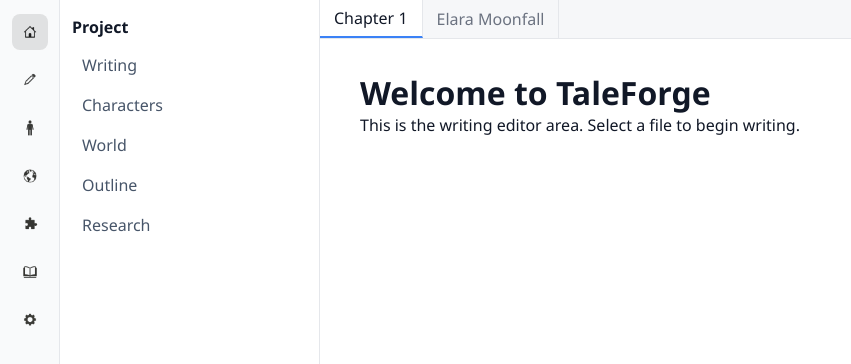
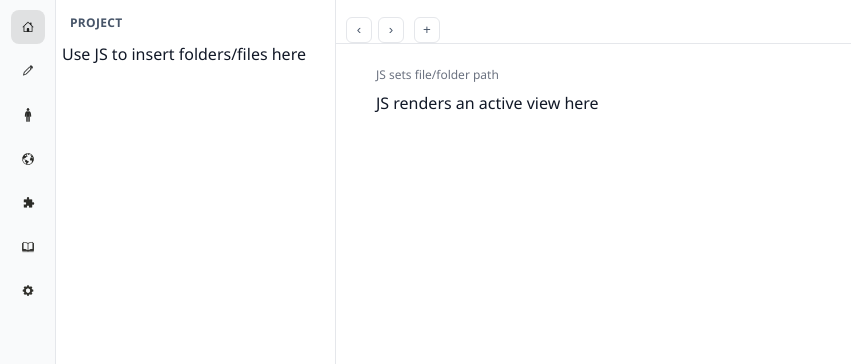
Before and after one commit to JessicaSun1022/TaleForge, a plain HTML site: page index.html in a window 1280 px wide. Shown: the top 364 px of the page, without its empty margins (0-851 px from the left). Drawn offline with Linux system fonts and the light colour scheme.

Commit message:
Polish general format. Changed index.html, base.css, and layout.css. Still working on to polish (I don't like how it looks currently)

```diff
--- a/index.html
+++ b/index.html
@@ -22,33 +22,38 @@
 
             <!--Middle panel (files)-->
             <nav class = "file-explorer">
-                <h2>Project</h2>
-                <ul>
-                    <li>Writing</li>
-                    <li>Characters</li>
-                    <li>World</li>
-                    <li>Outline</li>
-                    <li>Research</li>
-                </ul>
+                <div class = "tree-header">
+                    Project
+                </div>
+                <div class = "tree-scroll">
+                    <ul id = "tree-root" class = "tree-list">
+                        Use JS to insert folders/files here
+                    </ul>
+                </div>
             </nav>
 
-            <!--Main panel (tabs)-->
+            <!--Main workspace-->
             <main class = "tabbed-editor">
-                <div class = "tab-bar">
-                    <div class = "tab active">
-                        Chapter 1
+
+                <!--Tab row-->
+                <header class = "workspace-header">
+                    <div class = "nav-arrows">
+                        <button class = "icon-btn" aria-label="Back">‹</button>
+                        <button class="icon-btn" aria-label="Forward">›</button>
                     </div>
-                    <div class = "tab">
-                        Elara Moonfall
+
+                    <div id = "tab-strip" class = "tab-strip">
+                        <button class = "tab-new" aria-label = "New tab">+</button>
                     </div>
-                </div>
-                <div class = "tab-content">
-                    <h1>Welcome to TaleForge</h1>
-                    <p>
-                        This is the writing editor area. Select a file to begin
-                        writing.
-                    </p>
-                </div>
+
+                    <div class = "header-actions"></div>
+                </header>
+
+                <!--Content area-->
+                <section class = "tab-content">
+                    <div id = "path-bar">JS sets file/folder path</div>
+                    <div id = "content" class = "content-surface">JS renders an active view here</div>
+                </section>
             </main>
         </div>
     </body>
--- a/styles/base.css
+++ b/styles/base.css
@@ -20,7 +20,13 @@ ul{
     padding-left: 0;
 }
 
-h2{
-    font-size: 16px;
-    margin-bottom: 8px;
+:root{
+    --border: rgb(229,231,235);
+    --muted: rgb(107,114,128);
+    --muted-2: rgb(71,85,105);
+    --bg: white;
+    --bg-soft: rgb(246,247,249);
+    --hover: rgba(0,0,0,0.04);
+    --active: rgba(59,130,246,0,1);
+    --blue: rgb(59,130,246);
 }
--- a/styles/layout.css
+++ b/styles/layout.css
@@ -6,25 +6,25 @@
 
 /* Sidebar (Left) */
 .sidebar {
-  width: 60px;
+  width: 56px;
   background-color: rgb(249, 250, 251);
-  border-right: 1px solid rgb(229, 231, 235);
+  border-right: 1px solid var(--border);
   display: flex;
   flex-direction: column;
   align-items: center;
-  padding-top: 14px;
-  gap: 12px;
+  padding-top: 10px;
+  gap: 10px;
 }
 
 .sidebar-icon {
-  width: 36px;
-  height: 36px;
+  width: 34px;
+  height: 34px;
   display: grid;
   place-items: center;
   cursor: pointer;
   border-radius: 8px;
-  transition: background-color 0.15s ease, opacity 0.15s ease, transform 0.12s ease;
-  opacity: 0.9;
+  transition: background-color 0.15s ease, opacity 0.15s ease;
+  opacity: 0.95;
 }
 
 .sidebar-icon:hover {
@@ -38,95 +38,222 @@
 }
 
 .sidebar-icon img {
-  width: 20px;
-  height: 20px;
+  width: 18px;
+  height: 18px;
   display: block;
 }
 
 .sidebar .settings {
   margin-top: auto;
-  margin-bottom: 14px;
+  margin-bottom: 10px;
 }
 
 /* File Explorer (Middle) */
 .file-explorer {
-  width: 260px;
-  background-color: rgb(255, 255, 255);
-  border-right: 1px solid rgb(229, 231, 235);
-  padding: 16px 12px;
+  width: 280px;
+  background-color: var(--bg);
+  border-right: 1px solid var(--border);
+  display: flex;
+  flex-direction: column;
 }
 
-.file-explorer ul { margin-top: 6px; }
-
-.file-explorer li {
-  padding: 8px 10px;
-  margin: 2px 0;
-  cursor: pointer;
-  color: rgb(71, 85, 105);
-  border-radius: 8px;
-  transition: background-color 0.15s ease, color 0.15s ease, padding-left 0.15s ease;
+.tree-header{
+    padding: 14px 14px 8px 14px;
+    font-size: 12px;
+    font-weight: 600;
+    letter-spacing: 0.3px;
+    color: var(--muted-2);
+    text-transform: uppercase;
 }
 
-.file-explorer li:hover {
-  background-color: rgba(0, 0, 0, 0.04);
-  color: rgb(31, 41, 55);
-  padding-left: 14px;
+.tree-scroll{
+    overflow-y: auto;
+    padding: 4px 6px 12px 6px;
 }
 
-.file-explorer li.active {
-  background-color: rgba(59, 130, 246, 0.10);
+.tree-list li{
+    height: 28px;
+    display: flex;
+    align-items: center;
+    padding: 0 8px 0 26px;
+    margin: 2px 0;
+    color: var(--muted-2);
+    border-radius: 6px;
+    cursor: pointer;
+    transition: background-color 0.15s ease, color 0.15s ease, padding-left 0.15s ease;
+    position: relative;
+}
+
+.tree-list li::before{
+    content: "";
+    position: absolute;
+    left: 12px;
+    top: 12px;
+    width: 6px;
+    height: 6px;
+    border-radius: 50%;
+    background: rgb(203,213,225);
+}
+
+.tree-list li:hover{
+    background-color: var(--hover);
+    color: rgb(31,41,55);
+    padding-left: 30px;
+}
+
+.tree-list li.active{
+    background-color: var(--active);
     color: rgb(17, 24, 39);
 }
 
-/* Tabbed Editor (Right) */
-.tabbed-editor {
+.tree-list li.folder::before{
+    width: 0;
+    height: 0;
+    border-radius: 0;
+    top: 11px;
+    border-top: 4px solid transparent;
+    border-bottom: 4px solid transparent;
+    border-left: 6px solid rgb(148,163,184);
+}
+
+.tree-list li.folder.open::before{
+    transform: rotate(90deg);
+}
+
+.tree-list ul{
+    margin: 2px 0 6px 0;
+    padding-left: 12px;
+}
+
+/* Right Workspace */
+.tabbed-editor{
     flex: 1;
     display: flex;
     flex-direction: column;
-  background-color: rgb(255, 255, 255);
+    background: var(--bg);
 }
 
-.tab-bar {
-  display: flex;
-  align-items: center;
-  gap: 0;
-  background-color: rgb(246, 247, 249);
-  border-bottom: 1px solid rgb(229, 231, 235);
+.workspace-header{
+    display: grid;
+    grid-template-columns: auto 1fr auto;
+    align-items: end;
+    gap: 10px;
+    height: 44px;
+    padding: 0 10px;
+    border-bottom: 1px solid var(--border);
+    background: var(--bg);
 }
 
-.tab {
-  height: 38px;
+.nav-arrows{
+    display: inline-flex;
+    gap: 6px;
+}
+
+.icon-btn{
+    width: 26px;
+    height: 26px;
+    display: grid;
+    place-items: center;
+    border: 1px solid var(--border);
+    background: var(--bg);
+    border-radius: 6px;
+    color: var(--muted-2);
+    cursor: pointer;
+    line-height: 1;
+    transition: background-color 0.15s ease, color 0.15s ease;
+}
+
+.icon-btn:hover{
+    background: var(--hover);
+    color: rgb(31,41,55);
+}
+
+/* Tabs */
+.tab-strip{
+    display: flex;
+    align-items: flex-end;
+    gap: 6px;
+    height: 100%;
+}
+
+.tab{
+    height: 28px;
     display: inline-flex;
     align-items: center;
-  padding: 0 14px;
-  cursor: pointer;
-  background-color: rgb(246, 247, 249);
-  color: rgb(107, 114, 128);
-  border-right: 1px solid rgb(229, 231, 235);
-  user-select: none;
-  transition: background-color 0.15s ease, color 0.15s ease, border-bottom-color 0.15s ease;
+    gap: 8px;
+    padding: 0 12px;
+    border: 1px solid var(--border);
+    border-bottom-color: var(--bg);
+    background: var(--bg);
+    color: rgb(31,41,55);
+    border-top-left-radius: 8px;
+    border-top-right-radius: 8px;
+    cursor: default;
 }
 
-.tab:hover {
-  background-color: rgba(0, 0, 0, 0.04);
-  color: rgb(31, 41, 55);
+.tab .tab-title{
+    font-size: 14px;
 }
 
-.tab.active {
-  background-color: rgb(255, 255, 255);
-  color: rgb(17, 24, 39);
-  border-bottom: 2px solid rgb(59, 130, 246);
+.tab .tab-close{
+    font-size: 14px;
+    opacity: 0.6;
 }
 
-.tab-content {
-  padding: 32px 40px;
+.tab .tab-close:hover{
+    opacity: 1;
+    cursor: pointer;
+}
+
+.tab-new{
+    width: 26px;
+    height: 26px;
+    border: 1px solid var(--border);
+    background: var(--bg);
+    border-radius: 6px;
+    color: var(--muted-2);
+    cursor: pointer;
+    line-height: 1;
+    transition: background-color 0.15s ease, color 0.15s ease;
+}
+
+.tab-new:hover{
+    background: var(--hover);
+    color: rgb(31,41,55);
+}
+
+/* Content Area */
+.tab-content{
+    padding: 22px 40px 40px 40px;
     flex: 1;
     overflow-y: auto;
-  background: rgb(255, 255, 255);
+    background: var(--bg);
     color: rgb(17, 24, 39);
 }
 
-.tab-content::-webkit-scrollbar { width: 10px; }
-.tab-content::-webkit-scrollbar-track { background: rgb(243, 244, 246); }
-.tab-content::-webkit-scrollbar-thumb { background: rgb(209, 213, 219); border-radius: 6px; }
-.tab-content::-webkit-scrollbar-thumb:hover { background: rgb(156, 163, 175); }
+#path-bar{
+    font-size: 12px;
+    color: var(--muted);
+    min-height: 18px;
+    margin-bottom: 8px;
+}
+
+.content-surface{
+    min-height: 200px;
+}
+
+.tab-content::-webkit-scrollbar{
+    width: 10px;
+}
+
+.tab-content::-webkit-scrollbar-track{
+    background: rgb(243, 244, 246);
+}
+
+.tab-content::-webkit-scrollbar-thumb{
+    background: rgb(209, 213, 219); border-radius: 6px;
+}
+
+.tab-content::-webkit-scrollbar-thumb:hover{
+    background: rgb(156, 163, 175);
+}
```
Lines whose indentation alone changed are shown as unchanged.
